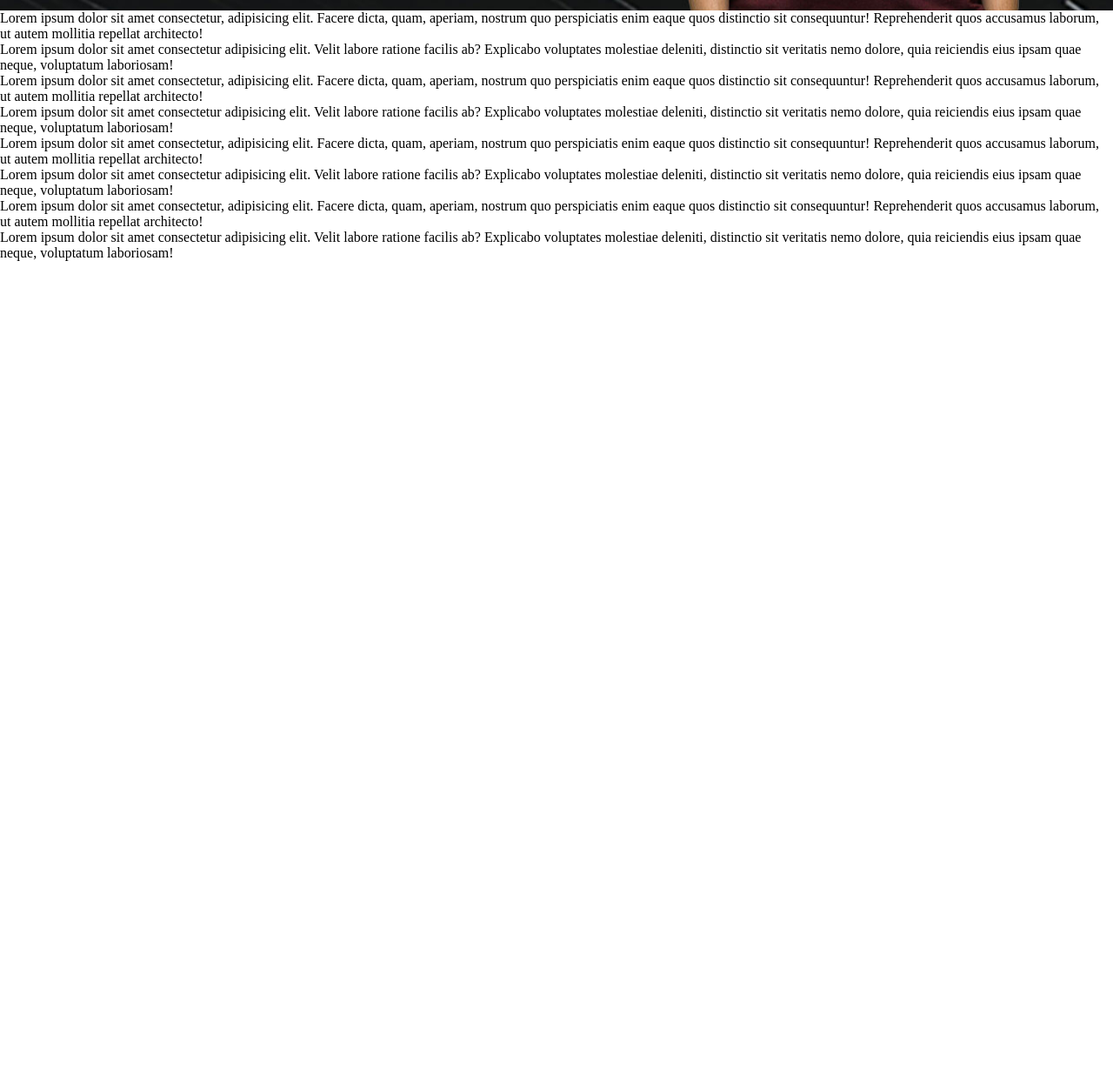
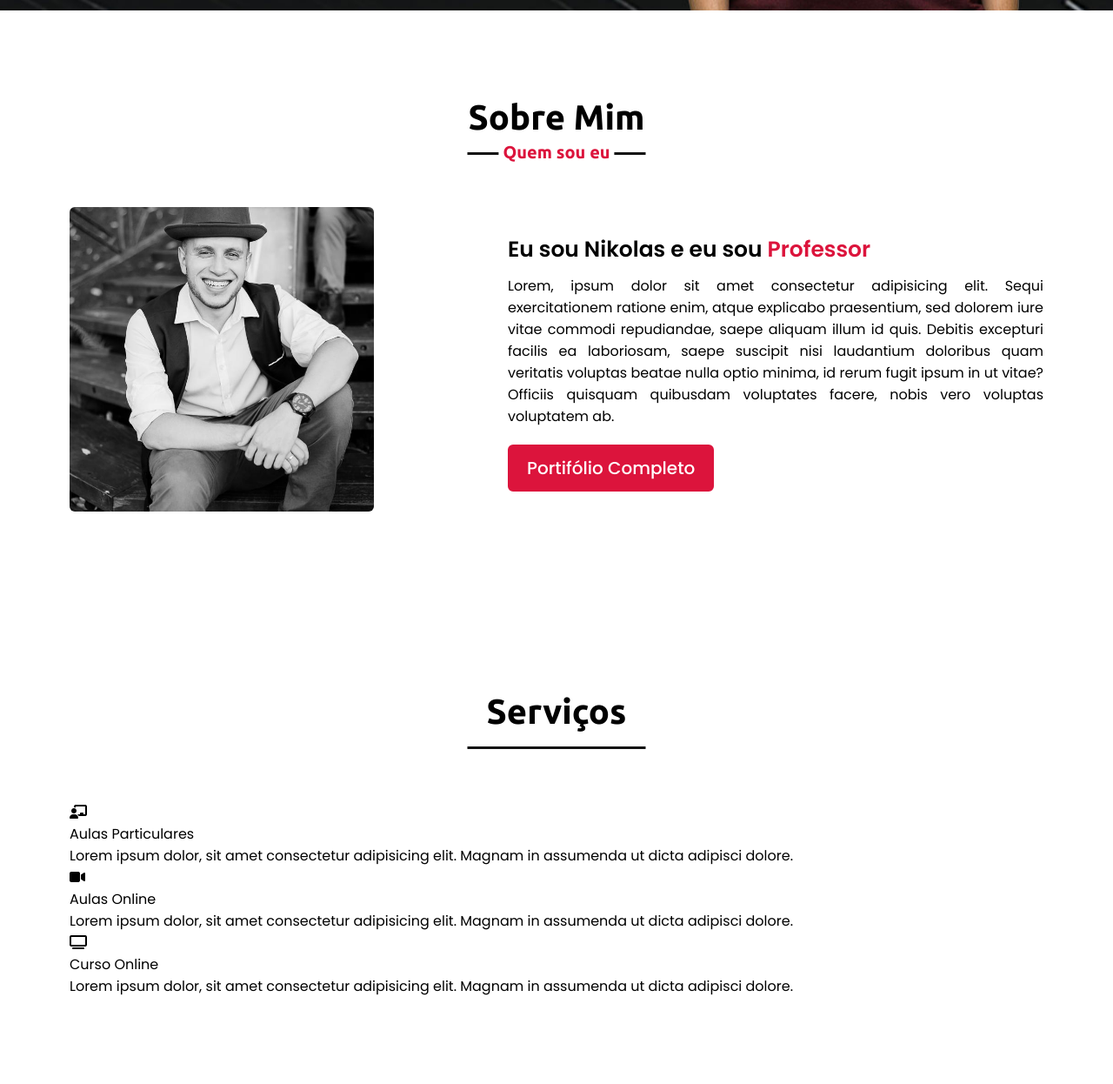
Before and after one commit to Nikolasyuri/Portifolio-site, a plain HTML site: page index.html in a window 1280 px wide. Shown: the part 788-2034 px from the top of the page at 87% size. Before the commit the page ends 1088 px from the top, so only its background shows below. Drawn offline with nearby package versions, Linux system fonts and the light colour scheme.

Commit message:
About Section Done

```diff
--- a/index.html
+++ b/index.html
@@ -7,7 +7,7 @@
     <title>Portifólio Nikolas Yuri</title>
     <link rel="stylesheet" href="./style.css">
     <link rel="stylesheet" href="https://cdnjs.cloudflare.com/ajax/libs/font-awesome/4.7.0/css/font-awesome.min.css">
-    <script src="https://kit.fontawesome.com/a076d05399.js" crossorigin="anonymous"></script>
+    <script src="https://kit.fontawesome.com/b7cea6e750.js" crossorigin="anonymous"></script>
     <script src="https://code.jquery.com/jquery-3.6.0.min.js"></script>
 </head>
 <body>
@@ -39,15 +39,52 @@
            </div>
        </div>
    </section>
-   <p>Lorem ipsum dolor sit amet consectetur, adipisicing elit. Facere dicta, quam, aperiam, nostrum quo perspiciatis enim eaque quos distinctio sit consequuntur! Reprehenderit quos accusamus laborum, ut autem mollitia repellat architecto!</p>
-   <p>Lorem ipsum dolor sit amet consectetur adipisicing elit. Velit labore ratione facilis ab? Explicabo voluptates molestiae deleniti, distinctio sit veritatis nemo dolore, quia reiciendis eius ipsam quae neque, voluptatum laboriosam!</p>
-   <p>Lorem ipsum dolor sit amet consectetur, adipisicing elit. Facere dicta, quam, aperiam, nostrum quo perspiciatis enim eaque quos distinctio sit consequuntur! Reprehenderit quos accusamus laborum, ut autem mollitia repellat architecto!</p>
-   <p>Lorem ipsum dolor sit amet consectetur adipisicing elit. Velit labore ratione facilis ab? Explicabo voluptates molestiae deleniti, distinctio sit veritatis nemo dolore, quia reiciendis eius ipsam quae neque, voluptatum laboriosam!</p>
-   <p>Lorem ipsum dolor sit amet consectetur, adipisicing elit. Facere dicta, quam, aperiam, nostrum quo perspiciatis enim eaque quos distinctio sit consequuntur! Reprehenderit quos accusamus laborum, ut autem mollitia repellat architecto!</p>
-   <p>Lorem ipsum dolor sit amet consectetur adipisicing elit. Velit labore ratione facilis ab? Explicabo voluptates molestiae deleniti, distinctio sit veritatis nemo dolore, quia reiciendis eius ipsam quae neque, voluptatum laboriosam!</p>
-   <p>Lorem ipsum dolor sit amet consectetur, adipisicing elit. Facere dicta, quam, aperiam, nostrum quo perspiciatis enim eaque quos distinctio sit consequuntur! Reprehenderit quos accusamus laborum, ut autem mollitia repellat architecto!</p>
-   <p>Lorem ipsum dolor sit amet consectetur adipisicing elit. Velit labore ratione facilis ab? Explicabo voluptates molestiae deleniti, distinctio sit veritatis nemo dolore, quia reiciendis eius ipsam quae neque, voluptatum laboriosam!</p>
 
+   <!-- About Section Start -->
+   <section class="about" id="about">
+    <div class="max-width">
+        <h2 class="title">Sobre Mim</h2>
+        <div class="aboutcontent">
+            <div class="column left">
+                <img src="/assets/images/perfil.jpg" alt="Foto de perfil">
+            </div>
+            <div class="column right">
+                <div class="text">Eu sou Nikolas e eu sou <span>Professor</span></div>
+                <p>Lorem, ipsum dolor sit amet consectetur adipisicing elit. Sequi exercitationem ratione enim, atque explicabo praesentium, sed dolorem iure vitae commodi repudiandae, saepe aliquam illum id quis. Debitis excepturi facilis ea laboriosam, saepe suscipit nisi laudantium doloribus quam veritatis voluptas beatae nulla optio minima, id rerum fugit ipsum in ut vitae? Officiis quisquam quibusdam voluptates facere, nobis vero voluptas voluptatem ab.</p>
+                <a href="#">Portifólio Completo</a>
+            </div>
+        </div>
+    </div>
+    </section>
+       <!-- Services Section Start -->
+   <section class="services" id="services">
+    <div class="max-width">
+        <h2 class="title">Serviços</h2>
+        <div class="servcontent">
+            <div class="card">
+                <div class="box">
+                    <i class="fas fa-chalkboard-teacher"></i>
+                    <div class="text">Aulas Particulares</div>
+                    <p>Lorem ipsum dolor, sit amet consectetur adipisicing elit. Magnam in assumenda ut dicta adipisci dolore.</p>
+                </div>
+            </div>
+            <div class="card">
+                <div class="box">
+                    <i class="fas fa-video"></i>
+                    <div class="text">Aulas Online</div>
+                    <p>Lorem ipsum dolor, sit amet consectetur adipisicing elit. Magnam in assumenda ut dicta adipisci dolore.</p>
+                </div>
+            </div>
+            <div class="card">
+                <div class="box">
+                    <i class="fas fa-tv"></i>
+                    <div class="text">Curso Online</div>
+                    <p>Lorem ipsum dolor, sit amet consectetur adipisicing elit. Magnam in assumenda ut dicta adipisci dolore.</p>
+                </div>
+            </div>
+        </div>
+    </div>
+    </section>
    <script src="script.js"></script>
 </body>
 </html>
--- a/style.css
+++ b/style.css
@@ -14,6 +14,7 @@
 .navbar {
     position: fixed;
     width: 100%;
+    z-index: 999;
     padding: 30px 0;
     /*background: crimson;*/
     font-family: 'Ubuntu', sans-serif;
@@ -110,8 +111,107 @@
     color: crimson;
     background: none;
 }
+/* General Section Styling */
+section .title{
+    position: relative;
+    text-align: center;
+    font-size: 40px;
+    font-weight: 500px;
+    font-family: 'Ubuntu', sans-serif;
+    margin-bottom: 60px;
+    padding-bottom: 20px;
+}
+section .title::before{
+    content: "";
+    position: absolute;
+    bottom: 0px;
+    left: 50%;
+    width: 205px;
+    height: 3px;
+    background: #111;
+    transform: translateX(-50%);
+}
+section .title::after{
+    position: absolute;
+    bottom: -14px;
+    left: 50%;
+    font-size: 20px;
+    color: crimson;
+    padding: 5px;
+    background: #fff;
+    transform: translateX(-50%);
+}
+/* About Section Styling */
+section{
+    padding: 100px 0px;
+}
+.about, .services{
+    font-family: 'Poppins', sans-serif;
+}
+
+.about .title::after{
+    content: "Quem sou eu";
+}
+
+.about .aboutcontent{
+    display: flex;
+    flex-wrap: wrap;
+    align-items: center;
+    justify-content: space-between;
+}
+.about .aboutcontent .left{
+    width: 45%;
+}
+.about .aboutcontent .left img{
+    height: 400px;
+    width: 400px;
+    object-fit: cover;
+    border-radius: 6px;
+}
+.about .aboutcontent .right{
+    width: 55%;
+}
+.about .aboutcontent .right .text{
+    font-size: 25px;
+    font-weight: 600;
+    margin-bottom: 10px;
+}
+.about .aboutcontent .right .text span{
+    color: crimson;
+}
+.about .aboutcontent .right p{
+    text-align: justify;
+}
+.about .aboutcontent .right a{
+    display: inline-block;
+    background: crimson;
+    color: #fff;
+    font-size: 20px;
+    font-weight: 500;
+    padding: 10px 20px;
+    margin-top: 20px;
+    border-radius: 6px;
+    border: 2px solid crimson;
+    transition: all 0.3s ease;
+}
+.about .aboutcontent .right a:hover{
+    color: crimson;
+    background: none;
+}
+
+/* service section styling */
+
+
+
+
 
 /*responsive media query start*/
+@media (max-width: 1300px){
+    .about .aboutcontent .left img{
+        height: 350px;
+        width: 350px;
+    }
+}
 @media (max-width: 1104px){
     .home .max-width{
         margin-left: 0px;
@@ -121,11 +221,8 @@
     .max-width {
         padding: 0 50px;
     }
+}
 
-}
-@media (max-width: 947px){
-
-}
 @media (max-width: 947px){
     .menu-btn{
         color: #fff;
@@ -163,6 +260,25 @@
     .home .homecontent .text-3 {
         font-size: 35px;
     }
+    .home .homecontent a{
+        font-size: 23px;
+        padding: 10px 30px;
+    }
+    .max-width {
+        max-width: 800px;
+    }
+    .about .aboutcontent .column{
+        width: 50%;
+    }
+    .about .aboutcontent .left{
+        display: flex;
+        justify-content: center;
+        margin: 0 auto 60px;
+    }
+    .about .aboutcontent .right{
+        flex: 100%;
+    }
+
 }
 
 @media (max-width: 690px){
@@ -175,6 +291,10 @@
     .home .homecontent .text-3 {
         font-size: 32px;
     }
+    .home .homecontent a{
+        font-size: 20px;
+        padding: 8px 18px;
+    }
 }
 
 @media (max-width: 500px){
```
